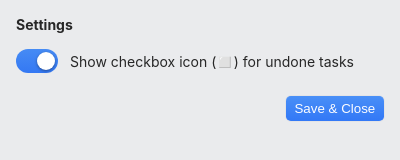
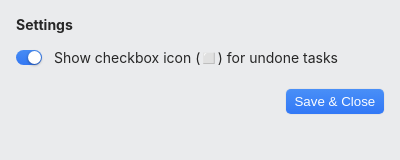
Before and after one commit to emanuelefavero/menubar-tasks, an Electron app: page main/windows/settings.html in a window 400 px wide. Drawn offline with Linux system fonts and the light colour scheme; no server answers.

Commit message:
feat: change toggle switch size

```diff
--- a/main/windows/styles/forms.css
+++ b/main/windows/styles/forms.css
@@ -31,8 +31,8 @@ textarea {
   & .switch {
     position: relative;
     display: inline-block;
-    width: 42px;
-    height: 24px;
+    width: 26px;
+    height: 15px;
     flex-shrink: 0;
 
     & input {
@@ -45,7 +45,7 @@ textarea {
       }
 
       &:checked + .slider:before {
-        transform: translateX(18px);
+        transform: translateX(11px);
       }
     }
 
@@ -57,16 +57,16 @@ textarea {
       right: 0;
       bottom: 0;
       background-color: var(--switch-off);
-      transition: 0.4s;
+      transition: 0.3s;
       border-radius: 34px;
 
       &:before {
         position: absolute;
         content: '';
-        height: 18px;
-        width: 18px;
-        left: 3px;
-        bottom: 3px;
+        height: 13px;
+        width: 13px;
+        left: 1px;
+        bottom: 1px;
         background-color: var(--switch-slider);
         transition: 0.4s;
         border-radius: 50%;
```
